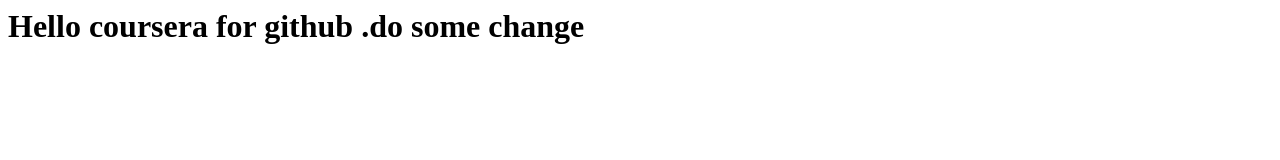
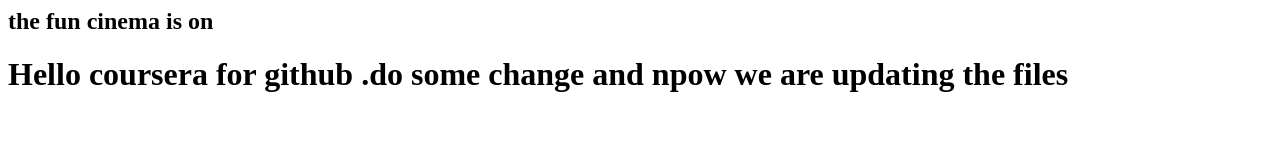
Before and after one commit to OjhaNavneet/example1, a website: page index.html in a window 1280 px wide. Drawn offline with Linux system fonts and the light colour scheme.

Commit message:
third commit

```diff
--- a/index.html
+++ b/index.html
@@ -1,5 +1,6 @@
 <html>
     <body>
-        <h1>Hello coursera for github .do some change</h1>
+       <h2>the fun cinema is on</h2>
+        <h1>Hello coursera for github .do some change and npow we are updating the files</h1>
     </body>
 </html>
```
Also changed, not shown: package.json (added, +24 -0 lines), 1 other file.
